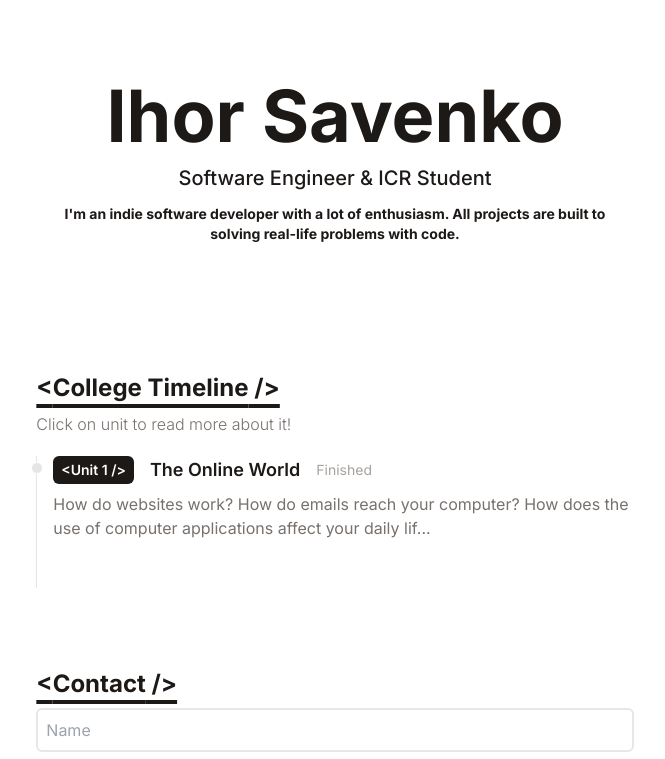
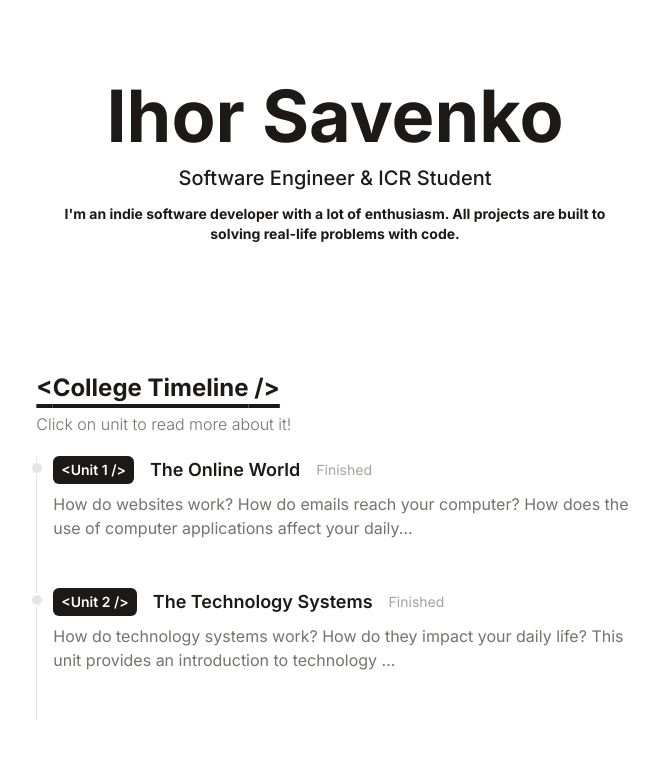
Before and after one commit to denver-code/cvwebsite, a React (Vite) app: page / in a window 1280 px wide. Shown: the top 759 px of the page, without its empty margins (305-970 px from the left). Built offline with nearby package versions, Linux system fonts and the light colour scheme.

Commit message:
Added unit2

```diff
--- a/src/data/timeline.js
+++ b/src/data/timeline.js
@@ -17,18 +17,23 @@ export default [
 		subtitle: 'Where everything begins',
 		status: 'Finished',
 		details:
-			'How do websites work? How do emails reach your computer? How does the use of computer applications affect your daily life? This unit provides an introduction to the modern online world. Starting with your own experiences, you will extend your knowledge of online services and investigate the technology and software that supports them. You will learn more about a range of services including email, online data storage, collaborative software, search engines and blogging.',
+			`How do websites work? How do emails reach your computer?
+			How does the use of computer applications affect your daily life?
+			This unit provides an introduction to the modern online world.
+			Starting with your own experiences, you will extend your knowledge of online services and investigate
+			the technology and software that supports them. You will learn more about a range of services including
+			 email, online data storage, collaborative software, search engines and blogging.`,
 		acquired: [
-			"Internet knowledge",
-			"Investigated online services and online communication",
+			"Understanding of technology systems",
+			"Investigated components and functions of technology systems",
 			"Used collaborative software",
 			"Used online data storage",
 			"Used search engines",
-			"Investigated online services/communication components of the internet and how digital devices exchange and store information.",
-			"Investigated online services/communication issues with operating online",
+			"Investigated online services/communication components of technology systems and how digital devices exchange and store information.",
+			"Investigated online services/communication issues with operating technology systems",
 			"File compression and file formats",
 			"Types of online services and software",
-			"Parts of network",
+			"Parts of a network",
 			"CODECs"
 		],
 		timeline: [
@@ -146,4 +151,29 @@ export default [
 			}
 		],
 	},
+	{
+		id: '2',
+		unit: 2,
+		title: 'The Technology Systems',
+		subtitle: 'How it actually works',
+		status: 'Finished',
+		details:
+			`How do technology systems work? How do they impact your daily life?
+			This unit provides an introduction to technology systems and their role in the modern world.
+			Building on your existing knowledge, you will explore the components and functions of technology systems,
+			including hardware, software, and networks. You will investigate how technology systems support
+			various applications and services, such as communication, data storage, collaboration, search engines,
+			and blogging.`,
+		acquired: [
+			"Gained understanding of the components of technology systems and how they work together",
+			"Explored common hardware components of technology systems",
+			"Learned about the internal building blocks of a computer, including the processor, buses, and memory",
+			"Understood the purpose of networks in technology systems and how they facilitate communication between devices",
+			"Explored different types of software, including operating systems, utility programs, and applications software",
+			"Learned about the role of software in supporting communication, resource management, and everyday business activities",
+			"Explored the connection between this unit and other specialist units in the Award",
+			"Gained knowledge applicable to various IT career paths",
+		],
+		timeline: [],
+	},
 ]
```
